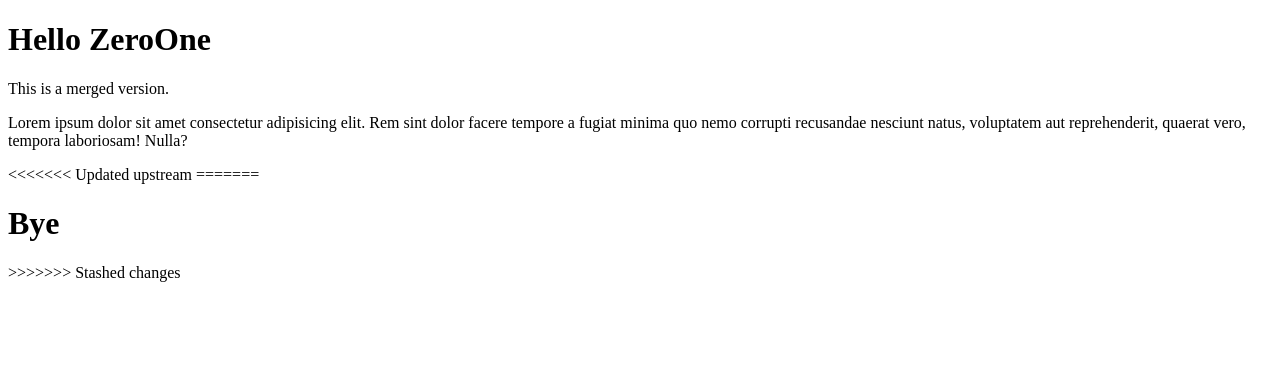
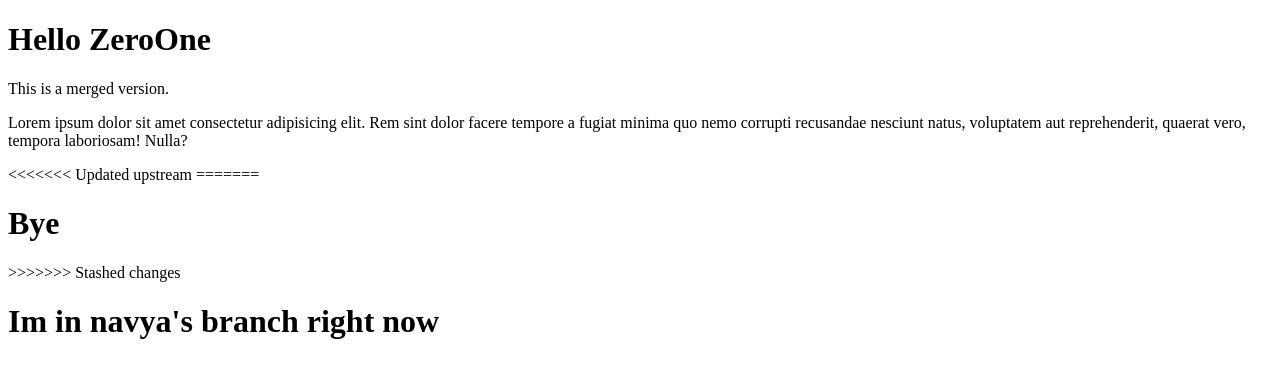
Before and after one commit to navya-1508/zero-one, a plain HTML site: page index.html in a window 1280 px wide. Drawn offline with Linux system fonts and the light colour scheme.

Commit message:
Changes in navya branch

```diff
--- a/index.html
+++ b/index.html
@@ -15,5 +15,6 @@
     <h1>Bye</h1>
 
 >>>>>>> Stashed changes
+<h1>Im in navya's branch right now</h1>
 </body>
 </html>
```
